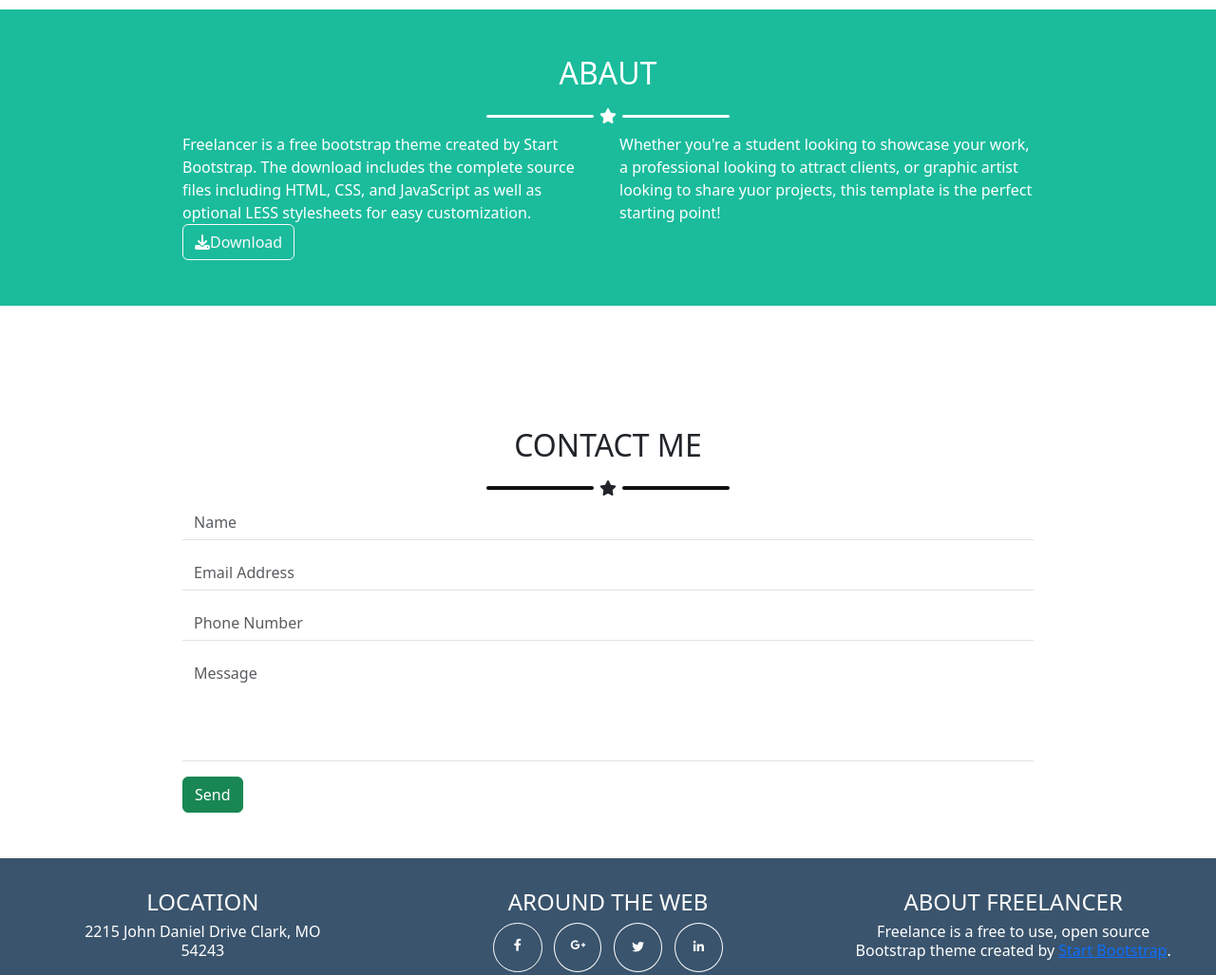
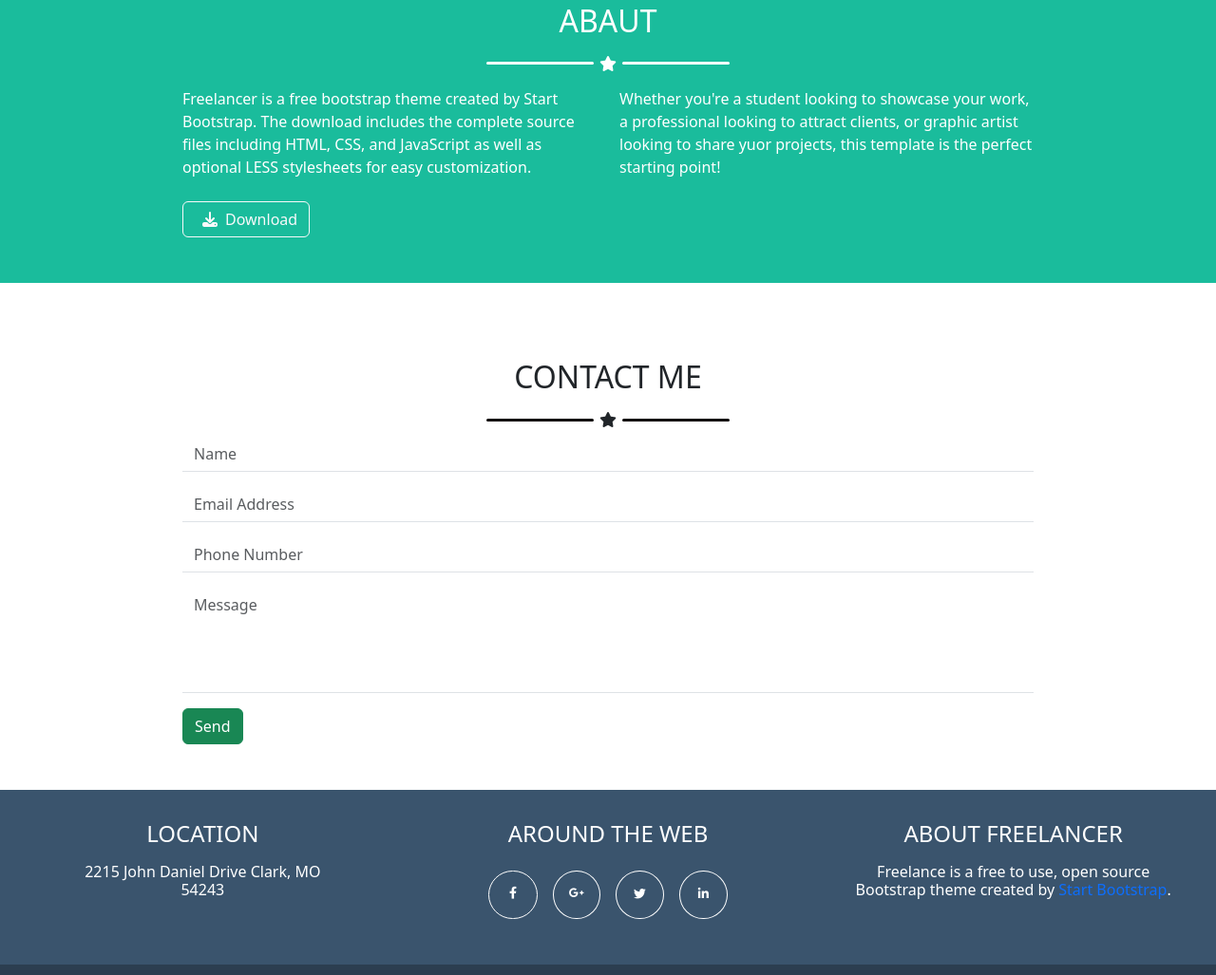
Before and after one commit to Claudio-Bernardinetti/html-css-bootstrap-freelancer, a plain HTML site: page index.html in a window 1280 px wide. Shown: the part 1282-2309 px from the top of the page at 95% size. Drawn offline with nearby package versions, Linux system fonts and the light colour scheme.

Commit message:
add details

```diff
--- a/assets/css/style.css
+++ b/assets/css/style.css
@@ -38,6 +38,27 @@ h1 {
     padding-top: 2rem;
 }
 
+h6 {
+    padding-top: 0.5rem;
+    padding-bottom: 0.5rem;
+}
+
+p {
+    padding: 0.5rem 0;
+}
+
+footer a {
+    text-decoration: none;
+}
+
+.container_about button i {
+    padding: 0 0.5rem;
+}
+
+
+
+/* Utilitis */
+
 /* Header */
 
 .container_start {
@@ -53,7 +74,6 @@ h1 {
     width: 40%;
     border-radius: 2rem;
     margin: 1rem 2%;
-
 }
 
 .color_white {
@@ -72,11 +92,13 @@ h1 {
 }
 
 .img_portfolio {
-    height: 300px;
+    height: 250px;
+    min-width: 200px;
     background-size: cover;
     background-position: center;
     align-items: center;
     border-radius: 15px;
+    margin:  0.5rem 0rem;
 }
 
 .img_cabin {
@@ -113,7 +135,7 @@ h1 {
 /* Section about */
 
 .container_me {
-    margin-top: 5rem;
+    margin-top: 2rem;
     padding: 3rem 15%;
 }
 /* Section contact me */
@@ -128,7 +150,7 @@ h1 {
 .cb-icon {
     border: 1px solid var(--bf-text-white);
     border-radius: 50%;
-    margin: 0 0.4rem;
+    margin: 1rem 0.5rem;
     font-size: 0.8rem;
     aspect-ratio: 1 / 1;
 }
--- a/index.html
+++ b/index.html
@@ -115,7 +115,8 @@
                         </div>
                         <div
                             class="col-xs-12 col-sm-6 col-md-6 col-lg-6 col-xl-4">
-                            <div class="card-body img_portfolio img_submarine"></div>
+                            <div
+                                class="card-body img_portfolio img_submarine"></div>
                         </div>
                     </div>
                 </div>
@@ -131,19 +132,25 @@
                             <i class="fa-solid fa-star"></i>
                             <div class="right_line  color_white"></div>
                         </div>
-                        <div class="col-12 col-sm-6">Freelancer is a free
+                        <div class="col-12 col-sm-6">
+                            <p>Freelancer is a free
                                 bootstrap theme created by Start Bootstrap. The
                                 download includes the complete source files
                                 including HTML, CSS, and JavaScript as well as
-                            optional LESS stylesheets for easy customization.
+                                optional LESS stylesheets for easy
+                                customization.
+                            </p>
                         </div>
-                        <div class="col-12 col-sm-6">Whether you're a student
+                        <div class="col-12 col-sm-6">
+                            <p>Whether you're a student
                                 looking to showcase your work, a professional
                                 looking to attract clients, or graphic artist
-                            looking to share yuor projects, this template is the
+                                looking to share yuor projects, this template is
+                                the
                                 perfect starting point!
+                            </p>
                         </div>
-                        <div class="col-4">
+                        <div class="col-4 d-flex">
                             <button class="btn btn-outline-light"><i
                                     class="fa-solid fa-download"></i>Download
                             </button>
```
Lines whose indentation alone changed are shown as unchanged.
